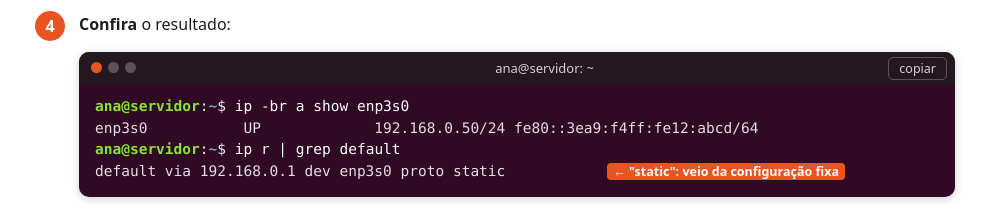
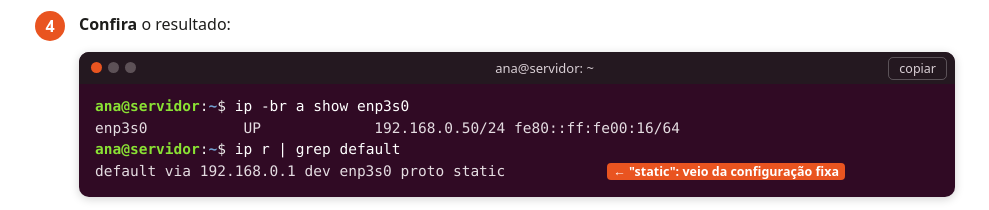
Before and after one commit to Wallysondevs/guia-ubuntu, a plain HTML site: page configurar-rede.html in a window 1280 px wide. Shown: the part 6273-6483 px from the top of the page, without its empty margins (255-1244 px from the left). Drawn offline with Linux system fonts and the light colour scheme.

Commit message:
Privacidade: IPv6 local de exemplo em configurar-rede

```diff
--- a/configurar-rede.html
+++ b/configurar-rede.html
@@ -216,7 +216,7 @@ Configuration accepted.</pre>
 <li>
 <p><strong>Confira</strong> o resultado:</p>
 <pre class="term" data-host="servidor">$ ip -br a show enp3s0
-enp3s0           UP             192.168.0.50/24 fe80::3ea9:f4ff:fe12:abcd/64
+enp3s0           UP             192.168.0.50/24 fe80::ff:fe00:16/64
 $ ip r | grep default
 default via 192.168.0.1 dev enp3s0 proto static           « "static": veio da configuração fixa</pre>
 </li>
```
